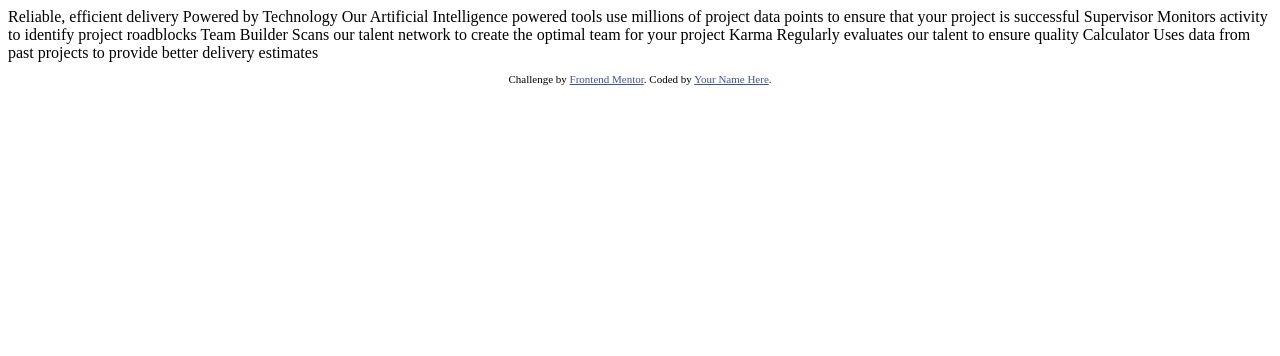
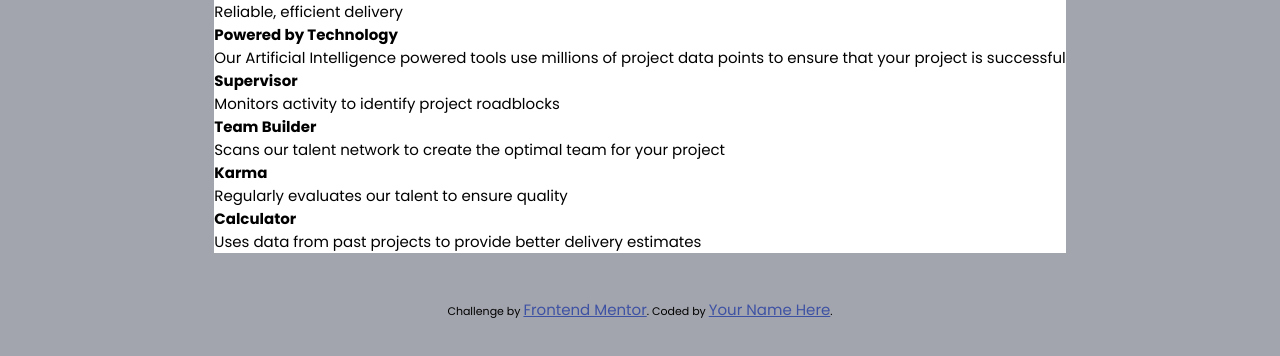
Before and after one commit to belchiorgomes/Secao-de-recursos-de-quatro-carta, a plain HTML site: page index.html in a window 1280 px wide. Drawn offline with Linux system fonts and the light colour scheme.

Commit message:
arquivo html e css

```diff
--- a/index.html
+++ b/index.html
@@ -1,11 +1,11 @@
 <!DOCTYPE html>
-<html lang="en">
+<html lang="pt-br">
 <head>
   <meta charset="UTF-8">
   <meta name="viewport" content="width=device-width, initial-scale=1.0"> <!-- displays site properly based on user's device -->
+  <link rel="shortcut icon" href="images/favicon-32x32.png" type="image/x-icon">
 
-  <link rel="icon" type="image/png" sizes="32x32" href="./images/favicon-32x32.png">
-
+  <link rel="stylesheet" href="style.css">
   <title>Frontend Mentor | Four card feature section</title>
 
   <!-- Feel free to remove these styles or customise in your own stylesheet 👍 -->
@@ -16,23 +16,44 @@
 </head>
 <body>
 
-  Reliable, efficient delivery
-  Powered by Technology
+  <main>
+    <header>
+      <p>Reliable, efficient delivery</p>
 
-  Our Artificial Intelligence powered tools use millions of project data points
-  to ensure that your project is successful
+      <h1>Powered by Technology</h1>
 
-  Supervisor
-  Monitors activity to identify project roadblocks
+      <p>
+        Our Artificial Intelligence powered tools use millions of project data points
+        to ensure that your project is successful
+      </p>
+    </header>
 
-  Team Builder
-  Scans our talent network to create the optimal team for your project
+    <div id="container_cards">
+      <div class="card">
+        <h2>Supervisor</h2>
+        <p>Monitors activity to identify project roadblocks</p>
+      </div>
 
-  Karma
-  Regularly evaluates our talent to ensure quality
+      <div class="card">
+        <h2>Team Builder</h2>
+        <p>
+          Scans our talent network to create the optimal team for your project
+        </p>
+      </div>
 
-  Calculator
-  Uses data from past projects to provide better delivery estimates
+      <div class="card">
+        <h2>Karma</h2>
+        <p>Regularly evaluates our talent to ensure quality</p>
+      </div>
+
+      <div class="card">
+        <h2>Calculator</h2>
+        <p>
+          Uses data from past projects to provide better delivery estimates
+        </p>
+      </div>
+    </div>
+  </main>
 
 
   <footer>
--- /dev/null
+++ b/style.css
@@ -0,0 +1,37 @@
+@charset "UTF-8";
+
+@import url('https://fonts.googleapis.com/css2?family=Poppins:ital,wght@0,100;0,200;0,300;0,400;0,500;0,600;0,700;0,800;0,900;1,100;1,200;1,300;1,400;1,500;1,600;1,700;1,800;1,900&display=swap');
+
+*{
+    margin: 0;
+    padding: 0;
+    box-sizing: border-box;
+    font-size: 15px;
+    font-family: var(--font-family);
+}
+
+:root{
+    --Red: hsl(0, 78%, 62%);
+    --Cyan: hsl(180, 62%, 55%);
+    --Orange: hsl(34, 97%, 64%);
+    --Blue: hsl(212, 86%, 64%);
+
+    --Very-Dark-Blue: hsl(234, 12%, 34%);
+    --Grayish-Blue: hsl(229, 6%, 66%);
+    --Very-Light-Gray: hsl(0, 0%, 98%);
+
+    --font-family: "Poppins", serif;
+}
+
+body{
+    background-color: var(--Grayish-Blue);
+    display: flex;
+    flex-flow: column wrap;
+    gap: 3rem;
+    align-items: center;
+}
+
+main{
+    min-width: 805px;
+    background-color: white;
+}
```
